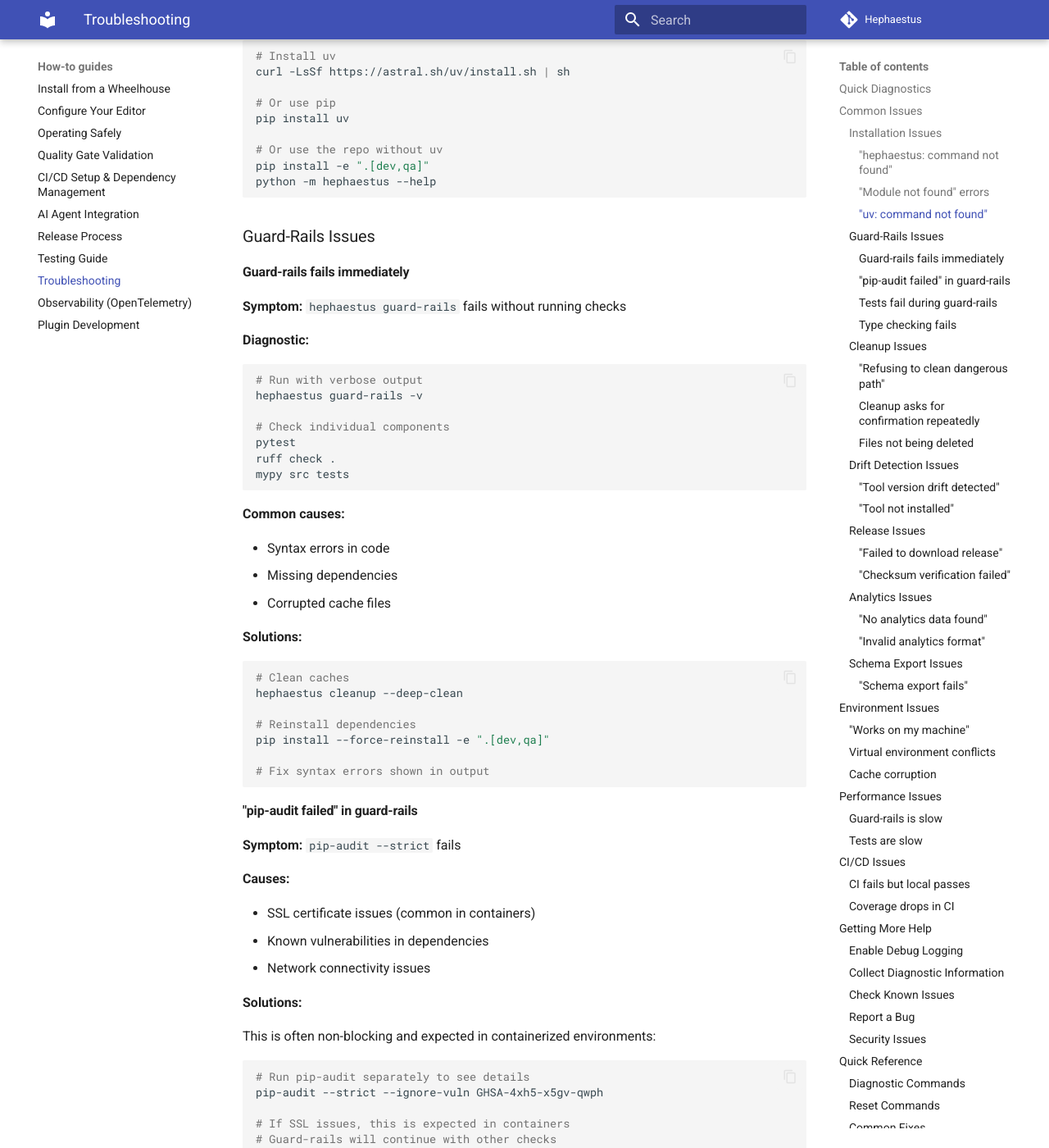
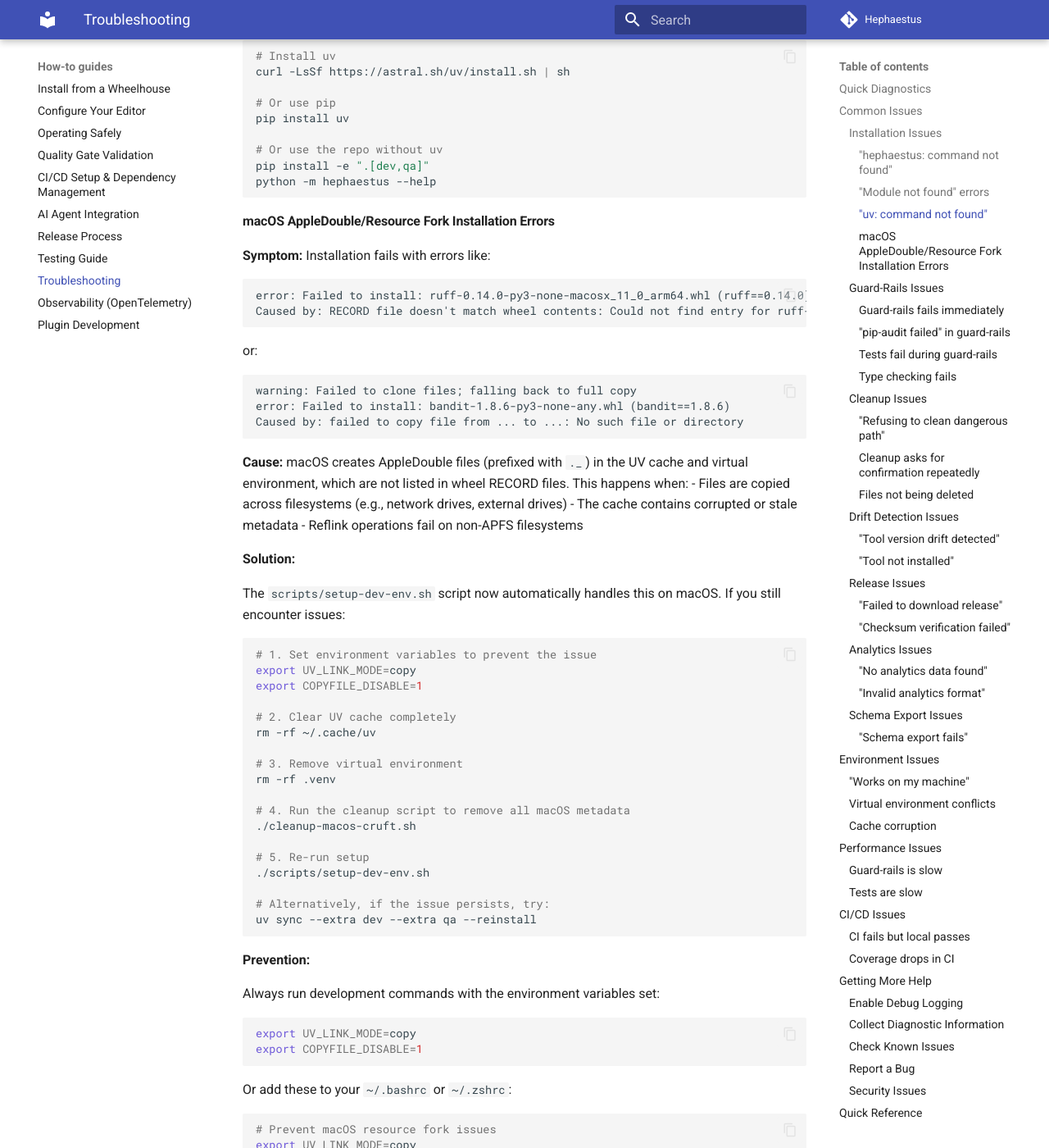
Before and after one commit to IAmJonoBo/Hephaestus, an MkDocs documentation site: the page built from docs/how-to/troubleshooting.md, in a window 1280 px wide and 1400 px high, scrolled down 1843 px. Shown: the whole window at 82% size. Built offline with MkDocs 1.6.1 and Material for MkDocs 9.7.7, drawn with Linux system fonts in a browser that asks for light colours; comment, search, counter and statistics services are not loaded; some of the changed text lies outside the part shown.

Commit message:
Add macOS compatibility fixes for UV sync issues
- Set UV_LINK_MODE=copy to prevent reflink failures
- Set COPYFILE_DISABLE=1 to prevent AppleDouble file creation
- Add proactive cleanup of macOS metadata from UV cache and .venv
- Implement fallback cleanup when sync fails on macOS
- Add comprehensive troubleshooting documentation
- Update README with macOS setup notes

Co-authored-by: IAmJonoBo <20725096+IAmJonoBo@users.noreply.github.com>

````diff
--- a/docs/how-to/troubleshooting.md
+++ b/docs/how-to/troubleshooting.md
@@ -92,6 +92,69 @@ pip install uv
 # Or use the repo without uv
 pip install -e ".[dev,qa]"
 python -m hephaestus --help
+```
+
+#### macOS AppleDouble/Resource Fork Installation Errors
+
+**Symptom:** Installation fails with errors like:
+```
+error: Failed to install: ruff-0.14.0-py3-none-macosx_11_0_arm64.whl (ruff==0.14.0)
+Caused by: RECORD file doesn't match wheel contents: Could not find entry for ruff-0.14.0.data/scripts/._ruff
+```
+
+or:
+
+```
+warning: Failed to clone files; falling back to full copy
+error: Failed to install: bandit-1.8.6-py3-none-any.whl (bandit==1.8.6)
+Caused by: failed to copy file from ... to ...: No such file or directory
+```
+
+**Cause:** macOS creates AppleDouble files (prefixed with `._`) in the UV cache and virtual environment, which are not listed in wheel RECORD files. This happens when:
+- Files are copied across filesystems (e.g., network drives, external drives)
+- The cache contains corrupted or stale metadata
+- Reflink operations fail on non-APFS filesystems
+
+**Solution:**
+
+The `scripts/setup-dev-env.sh` script now automatically handles this on macOS. If you still encounter issues:
+
+```bash
+# 1. Set environment variables to prevent the issue
+export UV_LINK_MODE=copy
+export COPYFILE_DISABLE=1
+
+# 2. Clear UV cache completely
+rm -rf ~/.cache/uv
+
+# 3. Remove virtual environment
+rm -rf .venv
+
+# 4. Run the cleanup script to remove all macOS metadata
+./cleanup-macos-cruft.sh
+
+# 5. Re-run setup
+./scripts/setup-dev-env.sh
+
+# Alternatively, if the issue persists, try:
+uv sync --extra dev --extra qa --reinstall
+```
+
+**Prevention:**
+
+Always run development commands with the environment variables set:
+
+```bash
+export UV_LINK_MODE=copy
+export COPYFILE_DISABLE=1
+```
+
+Or add these to your `~/.bashrc` or `~/.zshrc`:
+
+```bash
+# Prevent macOS resource fork issues
+export UV_LINK_MODE=copy
+export COPYFILE_DISABLE=1
 ```
 
 ### Guard-Rails Issues
````
Also changed, not shown: README.md (+3 -0 lines), 1 other file.
